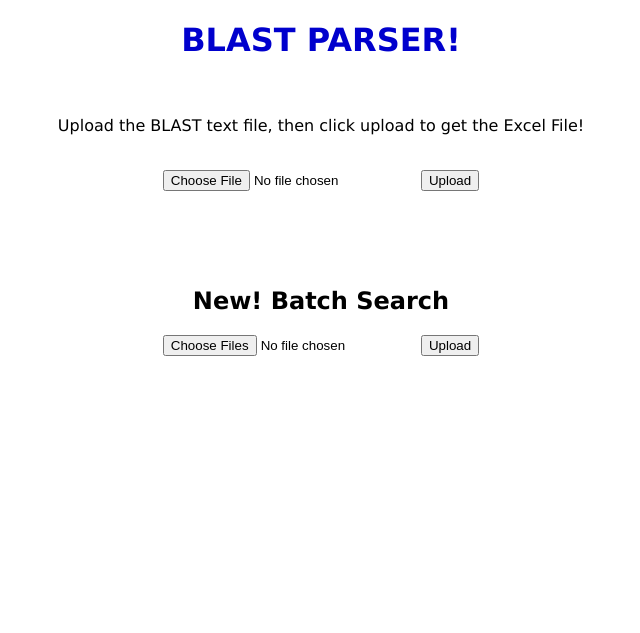
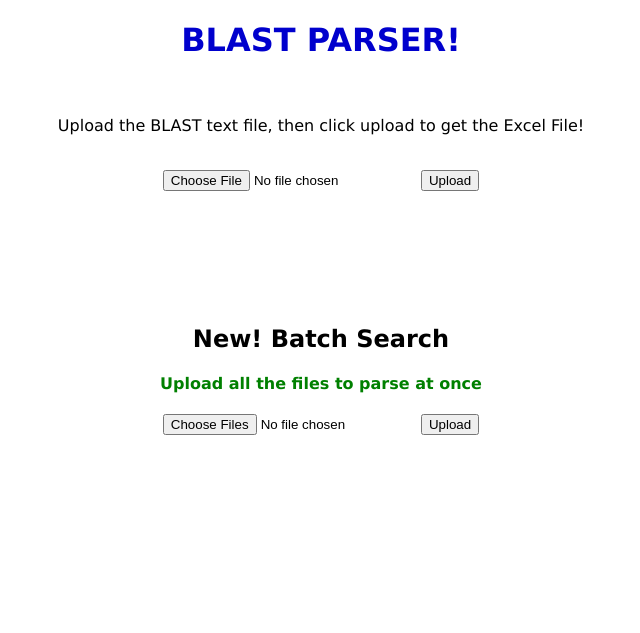
Before and after one commit to GinoP123/Blast_parser_web, a Flask app: template templates/basic_new.html in a window 1280 px wide. Shown: the top 633 px of the page, without its empty margins (319-959 px from the left). Run offline with Flask 2, Linux system fonts and the light colour scheme; the template is opened without the code that fills it, so the values that code supplies are empty.

Commit message:
added description for batch

```diff
--- a/static/style_main.css
+++ b/static/style_main.css
@@ -29,4 +29,8 @@ footer {
 	bottom: 10px;
 	width: 100%;
 }
+
+h4 {
+	color: green;
+}
 /* [END gae_flex_python_css] */
--- a/templates/basic_new.html
+++ b/templates/basic_new.html
@@ -21,7 +21,10 @@
 		<br>
 		<br>
 		<br>
+		<br>
+		<br>
 		<h2>New! Batch Search</h2>
+		<h4>Upload all the files to parse at once</h4>
 		<form method="POST" enctype="multipart/form-data">
 			<input type="file" name="file[]" multiple="">
 			<input type="submit" value="Upload">
```
